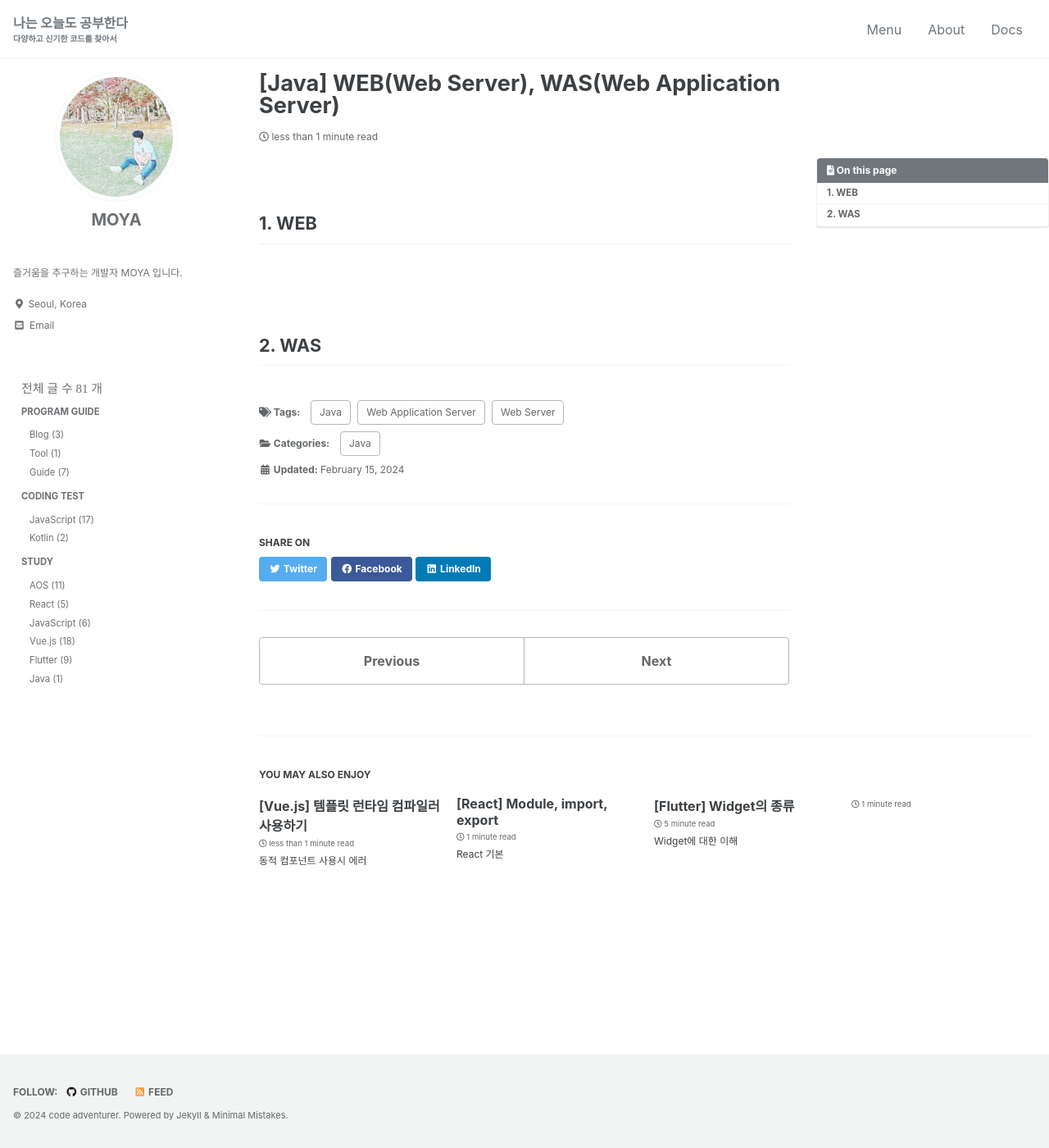
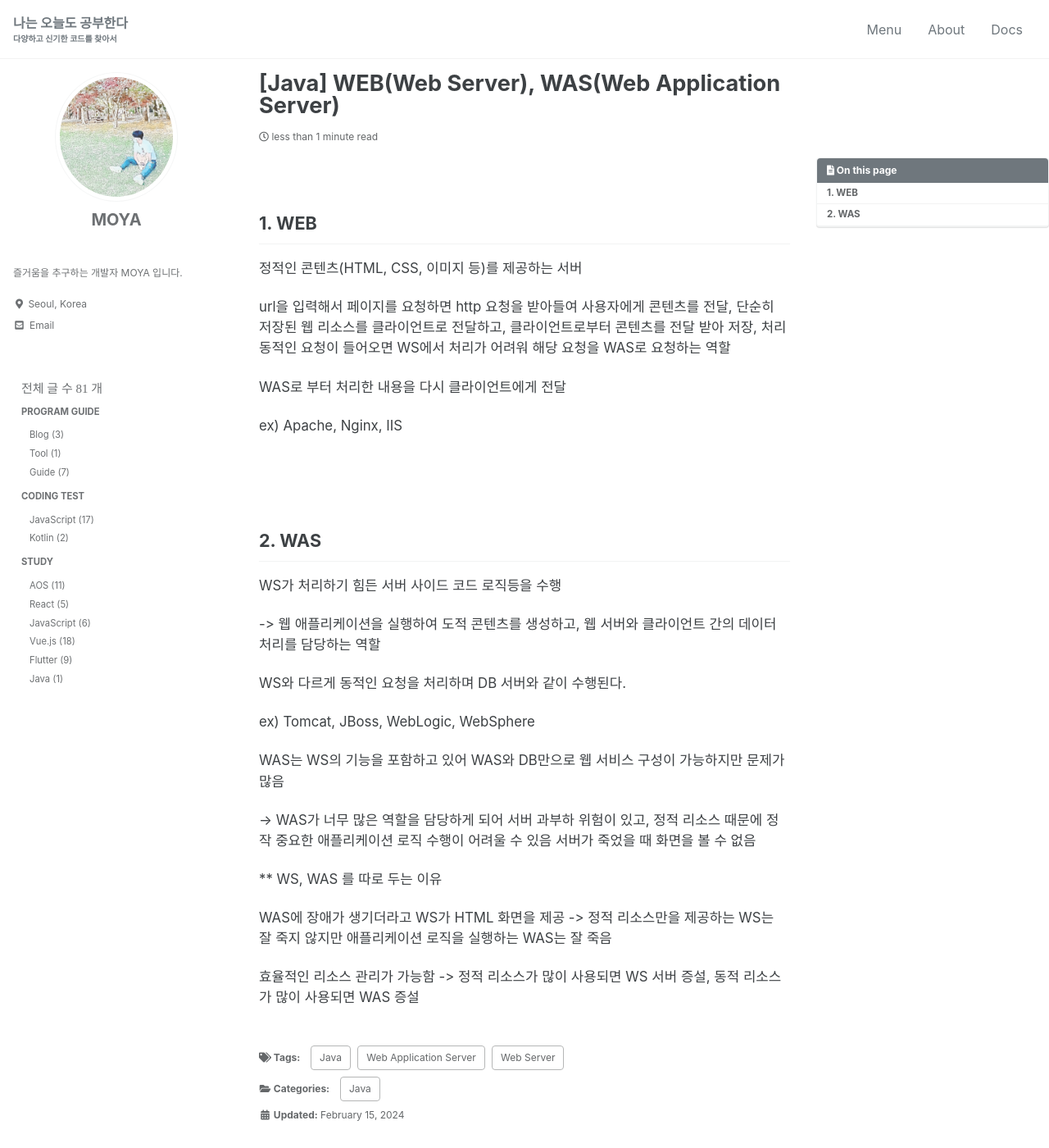
Before and after one commit to kdc7140/kdc7140.github.io, a Jekyll site: the page built from _posts/study/2024-02-15-java001.md, in a window 1280 px wide and 1400 px high. Shown: the whole window at 82% size. Built offline with Jekyll 4.4.1, drawn with Linux system fonts in a browser that asks for light colours; cached includes are drawn as plain includes; some web fonts are replaced.

Commit message:
Java - WEB, WAS

```diff
--- a/_posts/study/2024-02-15-java001.md
+++ b/_posts/study/2024-02-15-java001.md
@@ -16,8 +16,40 @@ tags:
 
 ## 1. WEB
 
+정적인 콘텐츠(HTML, CSS, 이미지 등)를 제공하는 서버
+
+url을 입력해서 페이지를 요청하면 http 요청을 받아들여 사용자에게 콘텐츠를 전달, 단순히 저장된 웹 리소스를 클라이언트로 전달하고, 클라이언트로부터 콘텐츠를 전달 받아 저장, 처리 동적인 요청이 들어오면 WS에서 처리가 어려워 해당 요청을 WAS로 요청하는 역할
+
+WAS로 부터 처리한 내용을 다시 클라이언트에게 전달
+
+ex) Apache, Nginx, IIS
+
+
 
 <br/><br/>
 
 
 ## 2. WAS
+
+WS가 처리하기 힘든 서버 사이드 코드 로직등을 수행
+
+ -> 웹 애플리케이션을 실행하여 도적 콘텐츠를 생성하고, 웹 서버와 클라이언트 간의 데이터 처리를 담당하는 역할
+
+WS와 다르게 동적인 요청을 처리하며 DB 서버와 같이 수행된다.
+
+ex) Tomcat, JBoss, WebLogic, WebSphere
+
+
+WAS는 WS의 기능을 포함하고 있어 WAS와 DB만으로 웹 서비스 구성이 가능하지만 문제가 많음
+
+ -> WAS가 너무 많은 역할을 담당하게 되어 서버 과부하 위험이 있고, 정적 리소스 때문에 정작 중요한 애플리케이션 로직 수행이 어려울 수 있음
+    서버가 죽었을 때 화면을 볼 수 없음
+
+
+
+
+** WS, WAS 를 따로 두는 이유
+
+WAS에 장애가 생기더라고 WS가 HTML 화면을 제공 -> 정적 리소스만을 제공하는 WS는 잘 죽지 않지만 애플리케이션 로직을 실행하는 WAS는 잘 죽음
+
+효율적인 리소스 관리가 가능함 -> 정적 리소스가 많이 사용되면 WS 서버 증설, 동적 리소스가 많이 사용되면 WAS 증설
```
Also changed, not shown: assets/images/java_web_was.png (added).
